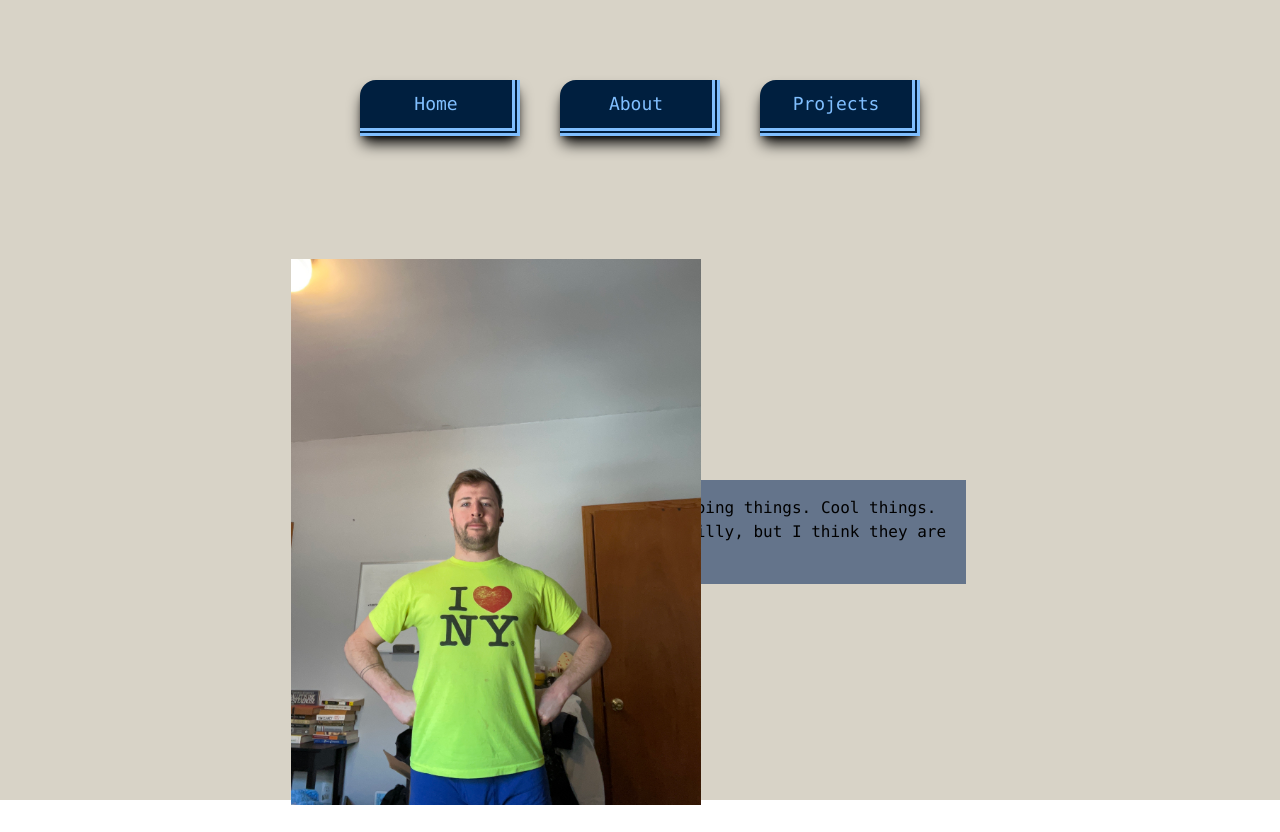
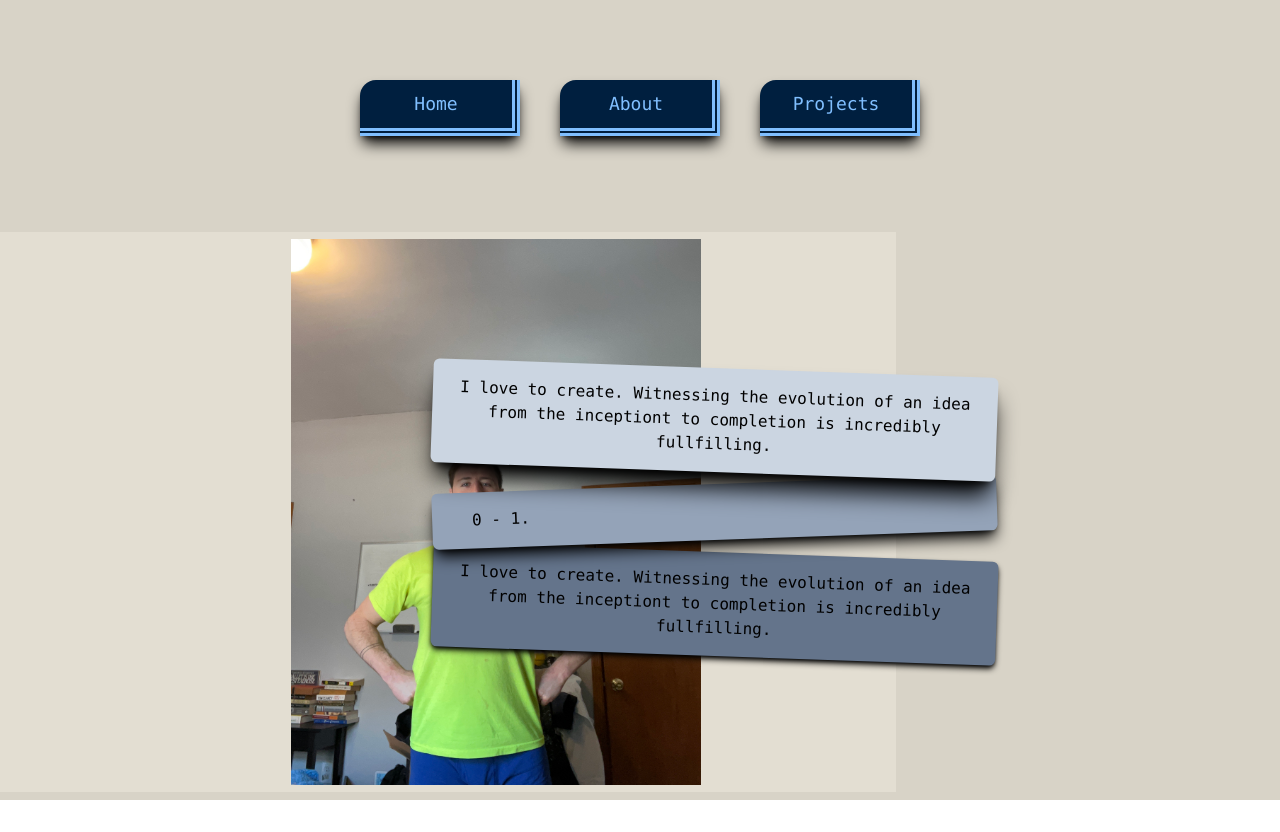
Before and after one commit to MattOrtner/portfolio-site, a Next.js app: page /about in a window 1280 px wide. After the commit the page ends 800 px from the top, so only its background shows below. Built offline with nearby package versions, Linux system fonts and the light colour scheme.

Commit message:
add waterfall tiled quotes

```diff
--- a/pages/about.js
+++ b/pages/about.js
@@ -1,12 +1,10 @@
-import styles from "../styles/Home.module.css";
-import Link from "next/link";
 import { useState } from "react";
 import Image from "next/image";
 import NavBar from "./components/NavBar";
 import FrontImage from "../public/front.jpg";
 import BackImage from "../public/back.jpg";
 import SideImage from "../public/side.jpg";
-import VetruvianCarousel from "./components/VetruvianCarousel";
+import VitruvianCarousel from "./components/VitruvianCarousel";
 
 const About = () => {
   const [currentImage, setCurrentImage] = useState(FrontImage);
@@ -24,7 +22,7 @@ const About = () => {
   return (
     <div className="bg-TAN_D h-screen font-mono">
       <NavBar />
-      <div className="flex justify-end w-screen absolute h-[75%]">
+      <div className="flex justify-end w-screen absolute h-[70%]">
         <div
           className="text-4xl absolute fjac left-60 inset-0
         text-center w-[40%] overflow-hidden"
@@ -34,17 +32,23 @@ const About = () => {
             src={currentImage}
             width={500}
             height={500}
-            className="w-[80%] relative"
+            className="w-[80%] relative z-10"
           />
         </div>
-        <div className="fjac">
-          <div className="w-[50%] text-center bg-slate-500 p-4">
-            Hi my name is <b>Matthew</b> and I like doing things. Cool things.
-            Things that many people think are silly, but I think they are{" "}
-            <em>COOL!</em>
+        <div className="fjac flex-col gap-3">
+          <div className="w-[50%] text-center bg-slate-300 p-4 z-30 rotate-2 shadow-xl shadow-black rounded-md">
+            I love to create. Witnessing the evolution of an idea from the
+            inceptiont to completion is incredibly fullfilling.
+          </div>
+          <div className="w-[50%] bg-slate-400 p-4 pl-10 z-20 -rotate-2 shadow-lg shadow-black rounded-md">
+            0 - 1.
+          </div>
+          <div className="w-[50%] text-center bg-slate-500 p-4 z-10 rotate-2 shadow-md shadow-black rounded-md">
+            I love to create. Witnessing the evolution of an idea from the
+            inceptiont to completion is incredibly fullfilling.
           </div>
         </div>
-        <VetruvianCarousel
+        <VitruvianCarousel
           frontHandler={frontHandler}
           backHandler={backHandler}
           sideHandler={sideHandler}
--- a/pages/components/VetruvianCarousel.js
+++ b/pages/components/VitruvianCarousel.js
@@ -1,11 +1,11 @@
 import ImageHoverTrigger from "./ImageHoverTrigger";
 
 ImageHoverTrigger;
-const VetruvianCarousel = ({ frontHandler, backHandler, sideHandler }) => {
+const VitruvianCarousel = ({ frontHandler, backHandler, sideHandler }) => {
   return (
     <div
-      className="inline-grid grid-rows-9 w-[65%] h-full left-0 top-0
-          absolute place-items-stretch"
+      className="inline-grid grid-rows-6 w-[70%] h-full left-0 top-0
+          absolute place-items-stretch bg-TAN_L opacity-30"
     >
       <ImageHoverTrigger
         overHandler={sideHandler}
@@ -31,19 +31,7 @@ const VetruvianCarousel = ({ frontHandler, backHandler, sideHandler }) => {
         overHandler={backHandler}
         leaveHandler={frontHandler}
       />
-      <ImageHoverTrigger
-        overHandler={sideHandler}
-        leaveHandler={frontHandler}
-      />
-      <ImageHoverTrigger
-        overHandler={frontHandler}
-        leaveHandler={frontHandler}
-      />
-      <ImageHoverTrigger
-        overHandler={sideHandler}
-        leaveHandler={frontHandler}
-      />
     </div>
   );
 };
-export default VetruvianCarousel;
+export default VitruvianCarousel;
```
